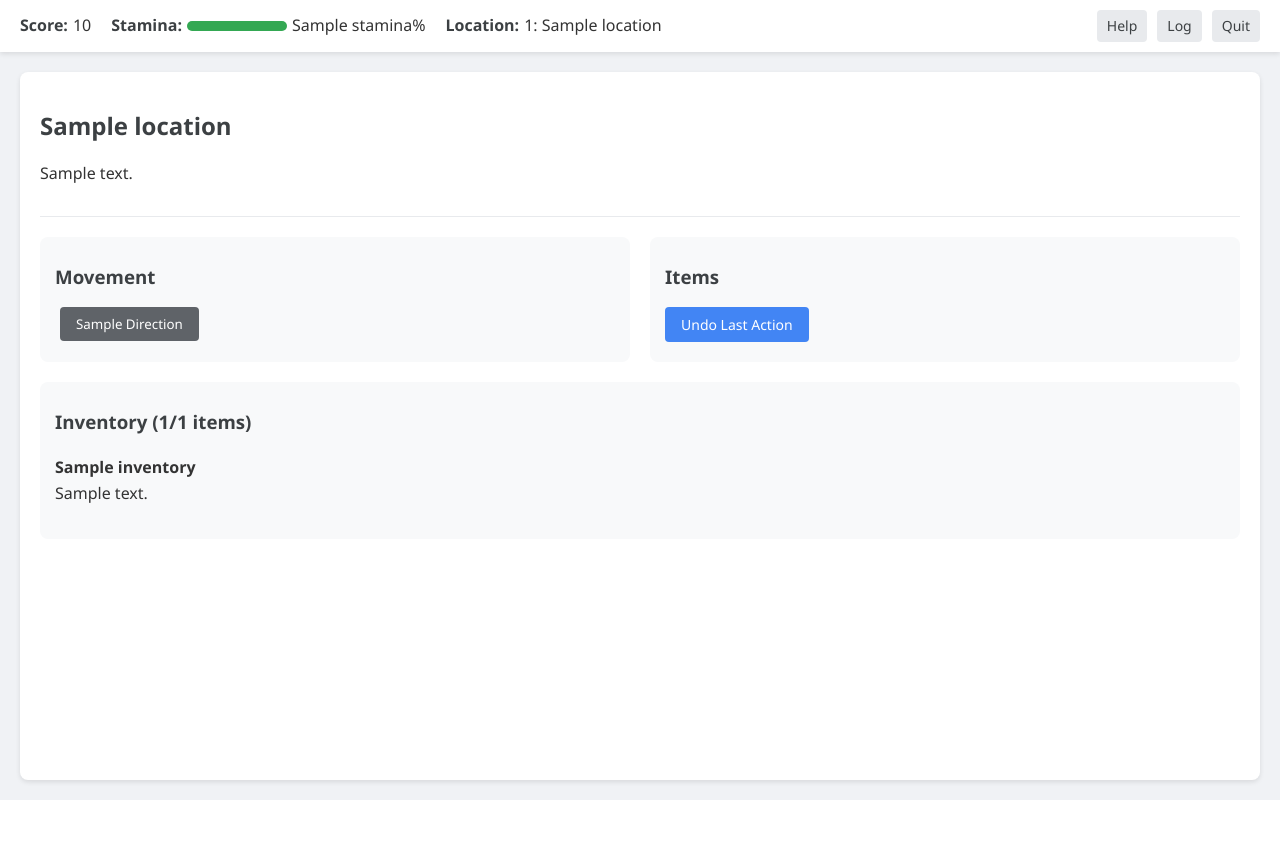
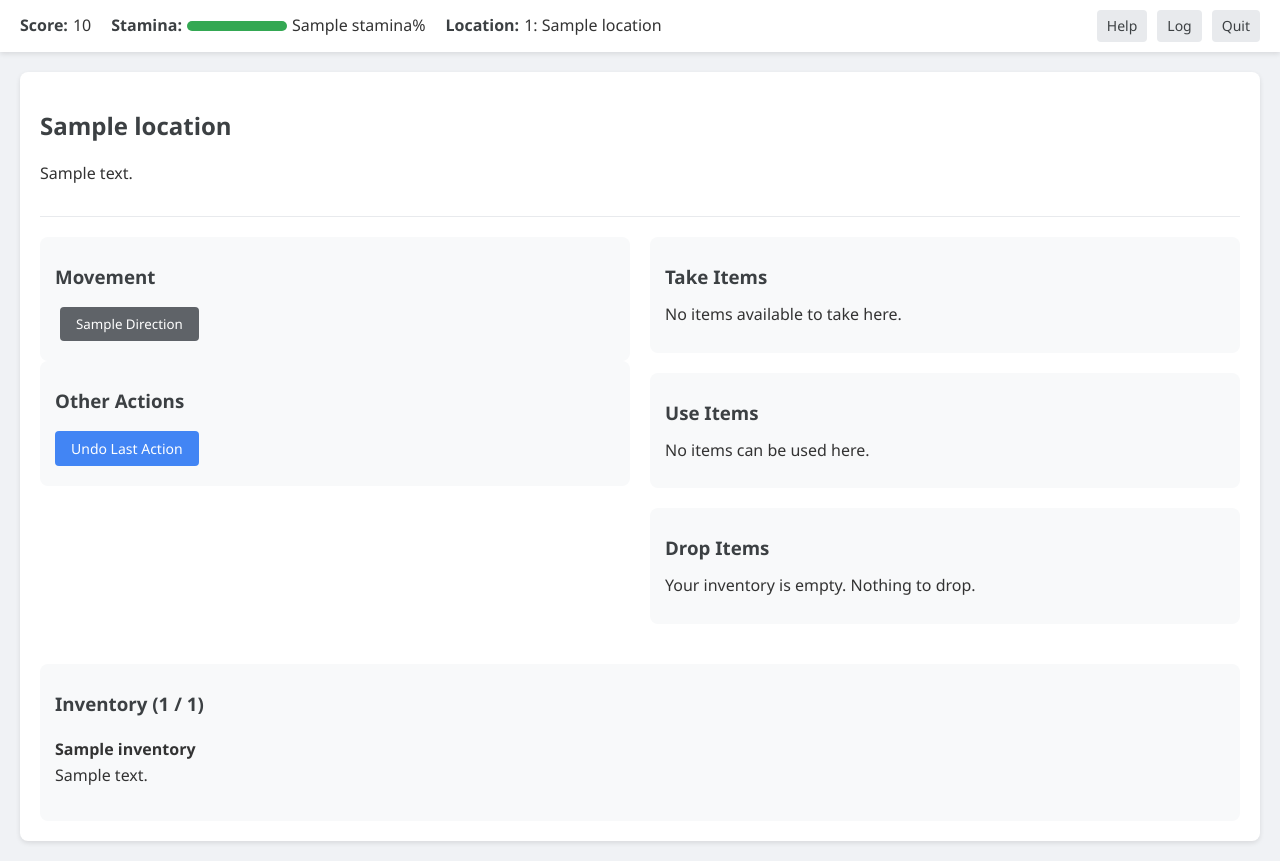
Before and after one commit to Jaynik-S/UofT_Adventure_Game, a Flask app: template templates/game.html in a window 1280 px wide. Before the commit the page ends 800 px from the top, so only its background shows below. Run offline with Flask 3, Linux system fonts and the light colour scheme; the template is opened without the code that fills it: most values are stand-ins (such as "Sample title", 1, 10 or a date in 2020).

Commit message:
style: changed layout of sections in game.html

```diff
--- a/app.py
+++ b/app.py
@@ -110,6 +110,7 @@ def game():
         available_moves=available_moves,
         items_present=items_present,
         inventory=game.inventory,
+        inventory_size=game.inventory_size,
         score=game.score,
         stamina=game.stamina,
         can_take=can_take,
--- a/static/css/style.css
+++ b/static/css/style.css
@@ -183,9 +183,27 @@ small {
 }
 
 .game-actions {
-    display: grid;
-    grid-template-columns: 1fr 1fr;
+    display: flex;
     gap: 20px;
+    flex-wrap: wrap;
+}
+
+.left-column {
+    flex: 1;
+    min-width: 250px;
+}
+
+.right-column {
+    flex: 1;
+    min-width: 250px;
+    display: flex;
+    flex-direction: column;
+    gap: 20px;
+}
+
+.full-width {
+    width: 100%;
+    margin-top: 20px;
 }
 
 .action-section {
@@ -320,7 +338,7 @@ small {
 /* Responsive Design */
 @media (max-width: 768px) {
     .game-actions {
-        grid-template-columns: 1fr;
+        flex-direction: column;
     }
 
     .inventory-section {
--- a/templates/game.html
+++ b/templates/game.html
@@ -71,6 +71,7 @@
                 </div>
 
                 <div class="game-actions">
+                    <div class="left-column">
                         <div class="action-section">
                             <h3>Movement</h3>
                             <form action="{{ url_for('action') }}" method="post">
@@ -82,7 +83,17 @@
                         </div>
 
                         <div class="action-section">
-                        <h3>Items</h3>
+                            <h3>Other Actions</h3>
+                            <form action="{{ url_for('action') }}" method="post">
+                                <input type="hidden" name="action" value="undo">
+                                <button type="submit" class="btn">Undo Last Action</button>
+                            </form>
+                        </div>
+                    </div>
+
+                    <div class="right-column">
+                        <div class="action-section">
+                            <h3>Take Items</h3>
                             {% if can_take %}
                                 <form action="{{ url_for('action') }}" method="post">
                                     <input type="hidden" name="action" value="take">
@@ -93,8 +104,13 @@
                                     </select>
                                     <button type="submit" class="btn">Take Item</button>
                                 </form>
+                            {% else %}
+                                <p>No items available to take here.</p>
                             {% endif %}
+                        </div>
 
+                        <div class="action-section">
+                            <h3>Use Items</h3>
                             {% if can_deposit and usable_items %}
                                 <form action="{{ url_for('action') }}" method="post">
                                     <input type="hidden" name="action" value="deposit">
@@ -105,8 +121,13 @@
                                     </select>
                                     <button type="submit" class="btn">Deposit Item</button>
                                 </form>
+                            {% else %}
+                                <p>No items can be used here.</p>
                             {% endif %}
+                        </div>
 
+                        <div class="action-section">
+                            <h3>Drop Items</h3>
                             {% if can_drop %}
                                 <form action="{{ url_for('action') }}" method="post">
                                     <input type="hidden" name="action" value="drop">
@@ -117,16 +138,15 @@
                                     </select>
                                     <button type="submit" class="btn">Drop Item</button>
                                 </form>
+                            {% else %}
+                                <p>Your inventory is empty. Nothing to drop.</p>
                             {% endif %}
-
-                        <form action="{{ url_for('action') }}" method="post">
-                            <input type="hidden" name="action" value="undo">
-                            <button type="submit" class="btn">Undo Last Action</button>
-                        </form>
+                        </div>
                     </div>
 
+                    <div class="full-width">
                         <div class="inventory-section">
-                        <h3>Inventory ({{ inventory|length }}/{{ inventory_size }} items)</h3>
+                            <h3>Inventory ({{ inventory|length }} / {{ inventory_size }})</h3>
                             {% if inventory %}
                                 <ul class="inventory-list">
                                     {% for item_name, item in inventory.items() %}
@@ -141,6 +161,7 @@
                             {% else %}
                                 <p>Your inventory is empty.</p>
                             {% endif %}
+                        </div>
                     </div>
                 </div>
             {% endif %}
```
Lines whose indentation alone changed are shown as unchanged.
